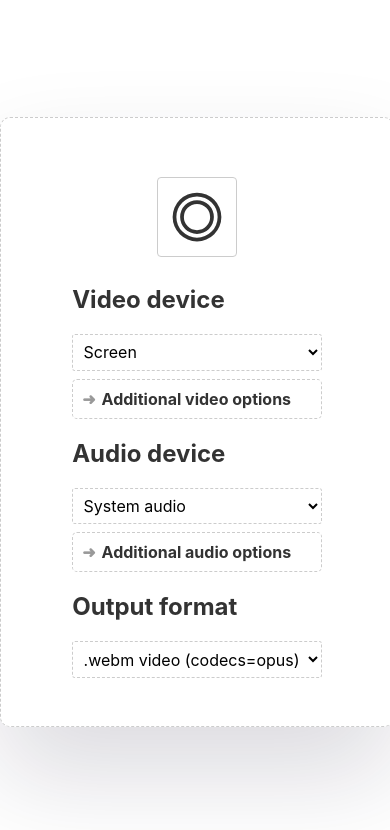
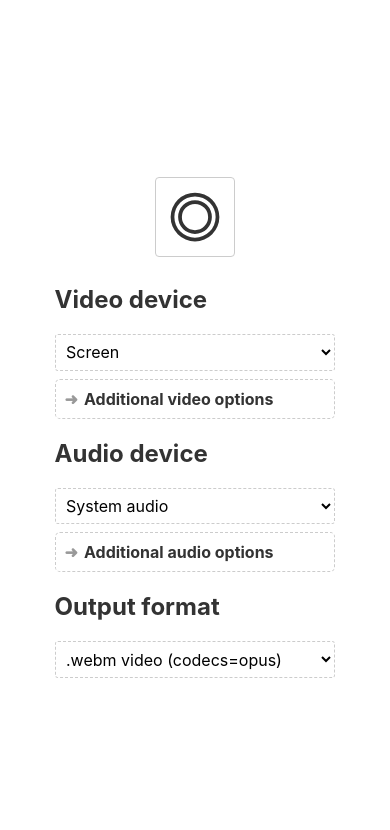
Before and after one commit to Explosion-Scratch/screen-recorder, a Svelte app: page / in a window 390 px wide. Shown: the top 830 px of the page. Built offline with nearby package versions, Linux system fonts and the light colour scheme.

Commit message:
Responsiveness =)

```diff
--- a/src/App.svelte
+++ b/src/App.svelte
@@ -1383,4 +1383,27 @@
     display: flex;
     align-items: center;
   }
+  @media (max-width: 600px){
+      * {
+          box-sizing: border-box;
+      }
+      .container {
+          box-sizing: border-box;
+          padding: 5vmin !important;
+          margin: 0 !important;
+          box-shadow: none !important;
+          border: none !important;
+          width: 100vw !important;
+          max-width: none !important;
+          max-height: none !important;
+      }
+      .track_list {
+          width: 100% !important;
+      }
+  }
+
+  input[type=checkbox]{
+      display: inline-block;
+      width: 30px !important;
+  }
 </style>
```
